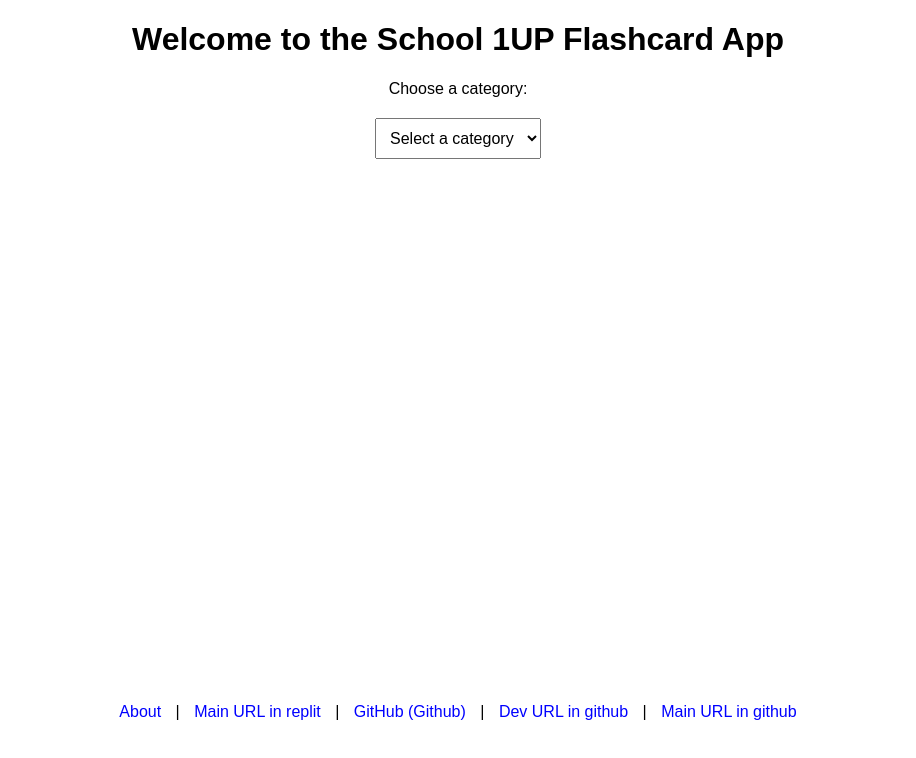
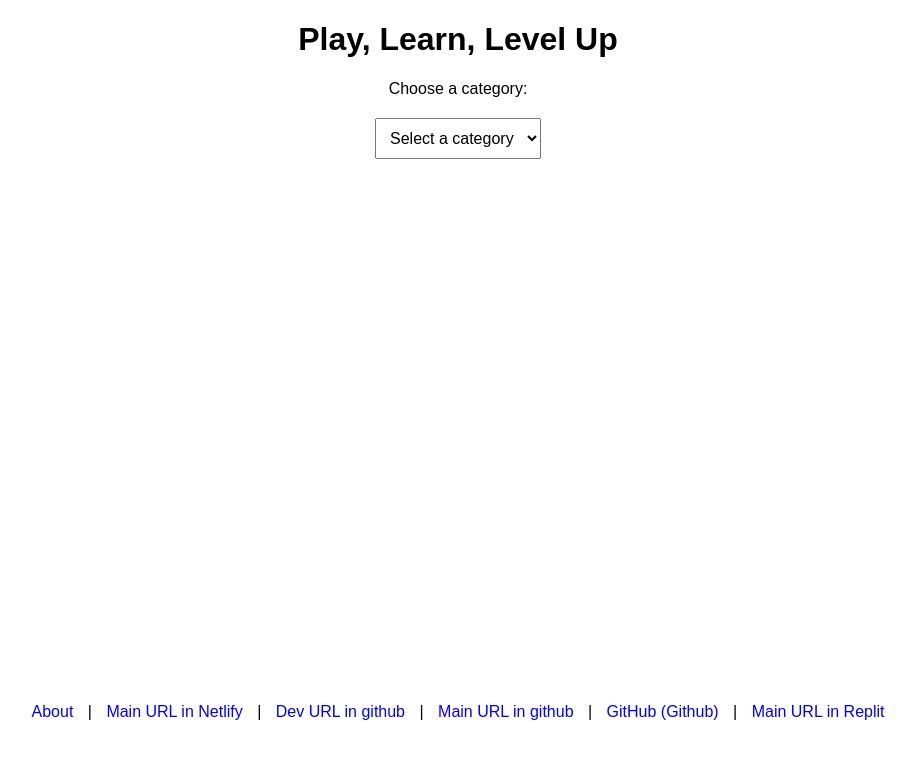
Before and after one commit to Surysingh/FlashTastic, a plain HTML site: page index.html in a window 1280 px wide. Shown: the whole page, without its empty margins (182-1098 px from the left). Drawn offline with Linux system fonts and the light colour scheme.

Commit message:
updated links

```diff
--- a/index.html
+++ b/index.html
@@ -46,7 +46,7 @@
 </head>
 
 <body>
-    <h1>Welcome to the School 1UP Flashcard App</h1>
+    <h1>Play, Learn, Level Up</h1>
 
     <label for="language-select">Choose a category:</label>
 	<select id="language-select" onchange="openPage(this)">
@@ -65,10 +65,11 @@
 
     <div id="links">
         <a href="#">About</a> |
-        <a href="https://abhi-kannada.replit.app/">Main URL in replit</a> |
-        <a href="https://github.com/Surysingh/kannada.1up/tree/dev">GitHub (Github)</a> |
-		<a href="https://raw.githack.com/Surysingh/kannada.1up/refs/heads/dev/index.html">Dev URL in github</a> |
-        <a href="https://raw.githack.com/Surysingh/kannada.1up/refs/heads/main/index.html">Main URL in github</a>
+		<a href="https://playlearnlevelup.netlify.app//">Main URL in Netlify</a> |
+		<a href="https://surysingh.github.io/kannada.1up/">Dev URL in github</a> |
+        <a href="https://raw.githack.com/Surysingh/kannada.1up/refs/heads/main/index.html">Main URL in github</a> |
+		<a href="https://github.com/Surysingh/kannada.1up/tree/dev">GitHub (Github)</a> |
+		<a href="https://abhi-kannada.replit.app/">Main URL in Replit</a>
     </div>
 
 <script>
```
